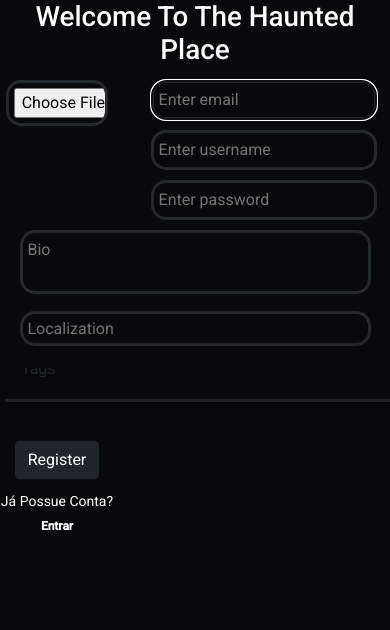
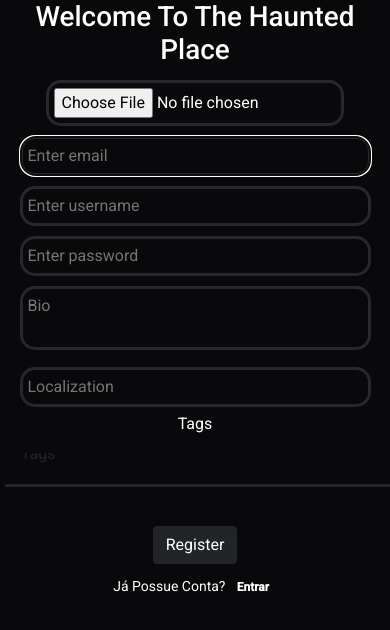
Before and after one commit to vlopess/Haunted-Place-Web, an Angular app: page /register in a window 390 px wide. Shown: the top 630 px of the page. Built offline with nearby package versions, Linux system fonts and the light colour scheme.

Commit message:
refact: adicionando a responsividade dos componentes do RegisterComponent.html

```diff
--- a/src/app/components/register/register.component.html
+++ b/src/app/components/register/register.component.html
@@ -2,13 +2,13 @@
   <h1>Welcome To The Haunted Place</h1>
   <form action="@{/register}"  method="post" enctype="multipart/form-data">
     <div class="container-register">
-      <div class="row">
-        <div class="col-4">
+      <div class="row align-items-center g-0">
+          <div class="col-12 col-lg-4 col-md-4 col-sm-8 p-0">
               <label>
-            <input type="file" accept=".png,.jpeg,.jpg" class="profileImageRegister" id="profileImage" onChange="img_pathUrl(this);"/>
+                  <input type="file" accept=".png,.jpeg,.jpg" class="profileImageRegister" id="profileImage" (change)="img_pathUrl($event);"/>
               </label>
           </div>
-        <div class="col-8 align-self-center">
+        <div class="col-12 col-lg-8 col-md-12 col-sm-12 p-0">
             <label for="email"></label><input type="email" id="email" placeholder="Enter email" name="login" autofocus="autofocus"/>
             <label for="username"></label><input type="text" id="username" placeholder="Enter username" name="login" autofocus="autofocus" />
             <label for="password"></label><input type="password" id="password" placeholder="Enter password" name="password" />
@@ -19,16 +19,17 @@
           <label for="Bio"></label><textarea type="text" id="Bio" placeholder="Bio" name="Bio" autofocus="autofocus" ></textarea> <br/>
         </div>
         <div class="col-md-12">
-          <label for="localization"></label><input type="text" id="localization" placeholder="Localization" name="localization" autofocus="autofocus" style="height: 35px"/> <br/>
+          <label for="localization"></label><input type="text" id="localization" placeholder="Localization" name="localization" autofocus="autofocus"/> <br/>
         </div>
-        <div class="col-md-8">
+      </div>
+      <div class="col-md-12">
+          <label>Tags</label><br>
           <app-chips-tag></app-chips-tag>
       </div>
-        <div class="col-4">
+      <div class="col-md-12">
           <button type="submit" class="btn btn-dark">Register</button>
           <p><small>Já Possue Conta? </small><a routerLink="/login" class="badge badge-dark">Entrar</a> </p>
       </div>
     </div>
-    </div>
   </form>
 </div>
```
Lines whose indentation alone changed are shown as unchanged.
